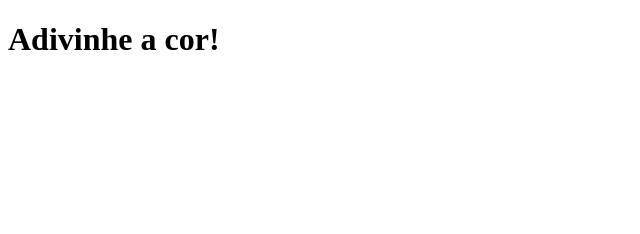
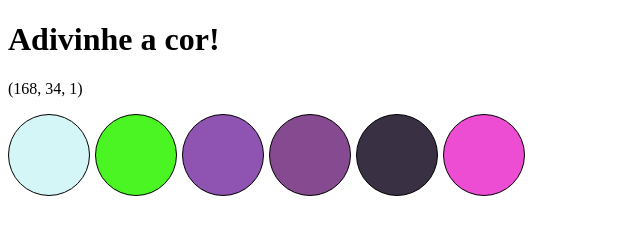
Before and after one commit to matheusfgb2/color-guess, a website: page index.html in a window 1280 px wide. Shown: the whole page, without its empty margins (0-640 px from the left). Drawn offline with Linux system fonts and the light colour scheme.

Commit message:
requisitos 2, 3 e 4

```diff
--- a/index.html
+++ b/index.html
@@ -5,10 +5,23 @@
   <meta http-equiv="X-UA-Compatible" content="IE=edge">
   <meta name="viewport" content="width=device-width, initial-scale=1.0">
   <title>Document</title>
+  <link rel="stylesheet" href="style.css">
 </head>
 <body>
   <header>
     <h1 id="title">Adivinhe a cor!</h1>
   </header>
+  <main>
+    <p id="rgb-color">(168, 34, 1)</p>
+    <section id="circles">
+      <div class="ball"></div>
+      <div class="ball"></div>
+      <div class="ball"></div>
+      <div class="ball"></div>
+      <div class="ball"></div>
+      <div class="ball"></div>
+    </section>
+  </main>
+  <script src="script.js"></script>
 </body>
 </html>
--- a/script.js
+++ b/script.js
@@ -0,0 +1,12 @@
+window.onload = () => {
+  const balls = document.getElementsByClassName('ball');
+  const generateRandomColor = () => {
+    const rRandom = Math.floor(Math.random() * (255 - 0) + 0);
+    const gRandom = Math.floor(Math.random() * (255 - 0) + 0);
+    const bRandom = Math.floor(Math.random() * (255 - 0) + 0);
+    return `rgb(${rRandom}, ${gRandom}, ${bRandom})`;
+  };
+  for (let i = 0; i < balls.length; i += 1) {
+    balls[i].style.backgroundColor = generateRandomColor();
+  }
+};
--- a/style.css
+++ b/style.css
@@ -0,0 +1,10 @@
+#circles {
+  display: flex;
+}
+.ball {
+  height: 80px;
+  width: 80px;
+  border-radius: 50%;
+  border: 1px solid black;
+  margin-right: 5px;
+}
```
